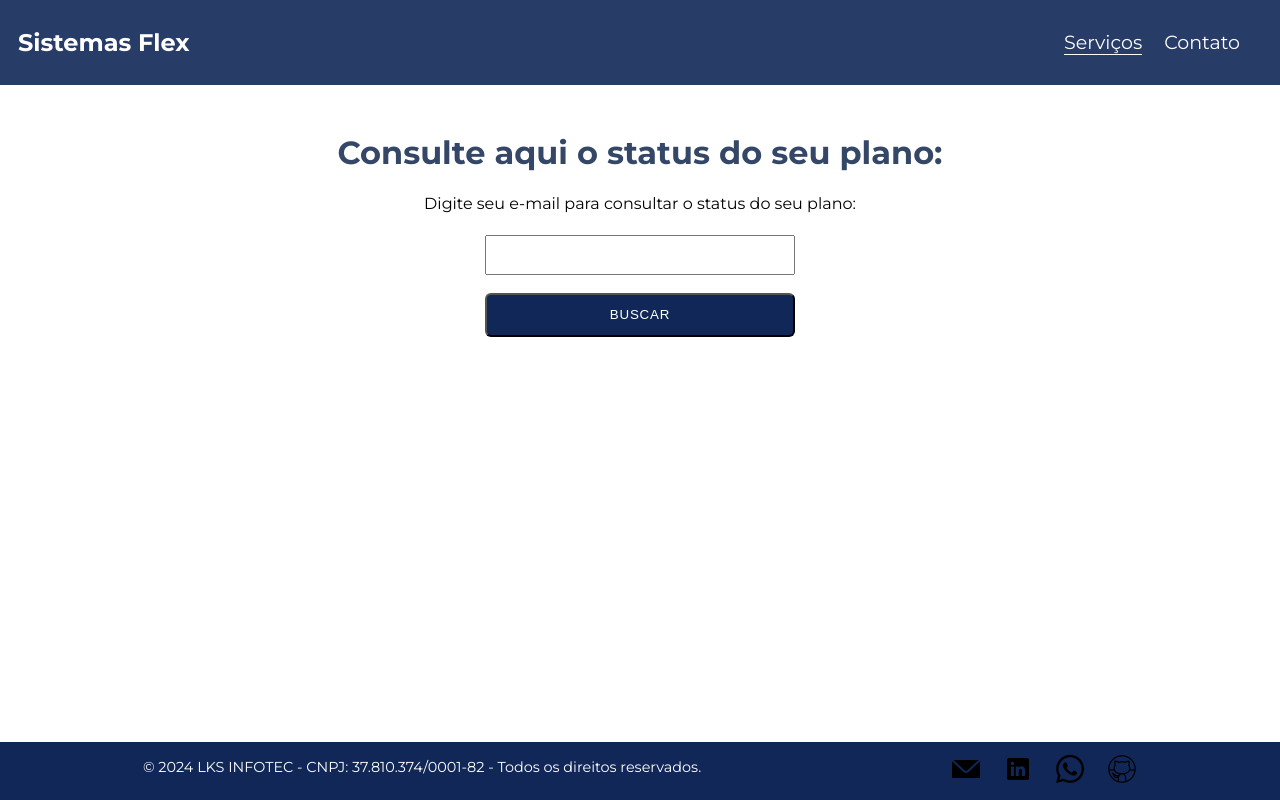
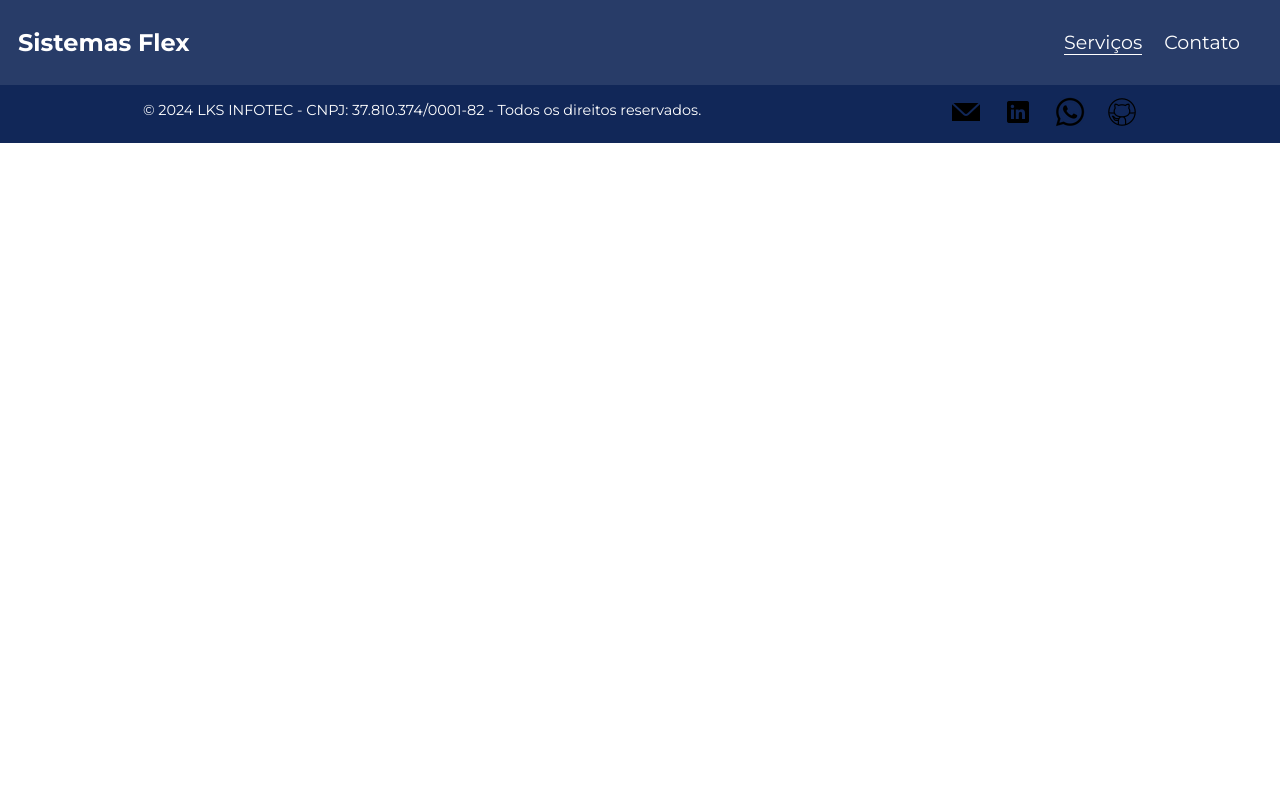
Before and after one commit to Front-LucasRibeiro/my-portfolio, a React (Create React App) app: page /planos-ativos-c-145135764415 in a window 1280 px wide. Built offline with nearby package versions, Linux system fonts and the light colour scheme.

Commit message:
adicionando htaccess para redirecionar rotas para index

```diff
--- a/package.json
+++ b/package.json
@@ -14,7 +14,7 @@
   },
   "scripts": {
     "start": "react-scripts start",
-    "build": "react-scripts build",
+    "build": "react-scripts build & cp .htaccess build/",
     "test": "react-scripts test",
     "eject": "react-scripts eject"
   },
--- a/src/routes.js
+++ b/src/routes.js
@@ -21,7 +21,7 @@ function Router() {
       <Route path="/camisetas-mix" element={<CamisetasMix />} />
       <Route path="/shop-tecnologia" element={<ShopTecnologia />} />
       <Route path="/termos-de-uso" element={<TermosDeUso />} />
-      <Route path="/planos-ativos-c-145135764415" element={<Planos />} />
+      <Route path="/planos-ativos-c145135764415" element={<Planos />} />
     </Routes>
   )
 }
```
Also changed, not shown: 1 other file (tests, documents, lock files or other folders).
